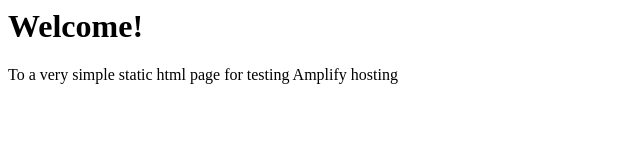
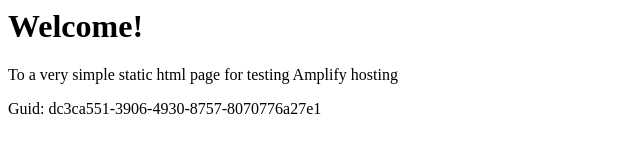
Before and after one commit to aws-aemilia-yul/Github-PR-Commit-Integration-Test-DoNotTouch-v0-prod-ca-central-1, a website: page src/index.html in a window 1280 px wide. Shown: the whole page, without its empty margins (0-640 px from the left). Drawn offline with Linux system fonts and the light colour scheme.

Commit message:
commit from integ tests

```diff
--- a/src/index.html
+++ b/src/index.html
@@ -1,3 +1,5 @@
+
+
 <html lang="en">
 
 <head>
@@ -10,6 +12,6 @@
 <body>
     <h1>Welcome!</h1>
     <p>To a very simple static html page for testing Amplify hosting</p>
-</body>
+    <p>Guid: dc3ca551-3906-4930-8757-8070776a27e1</p></body>
 
 </html>
```
